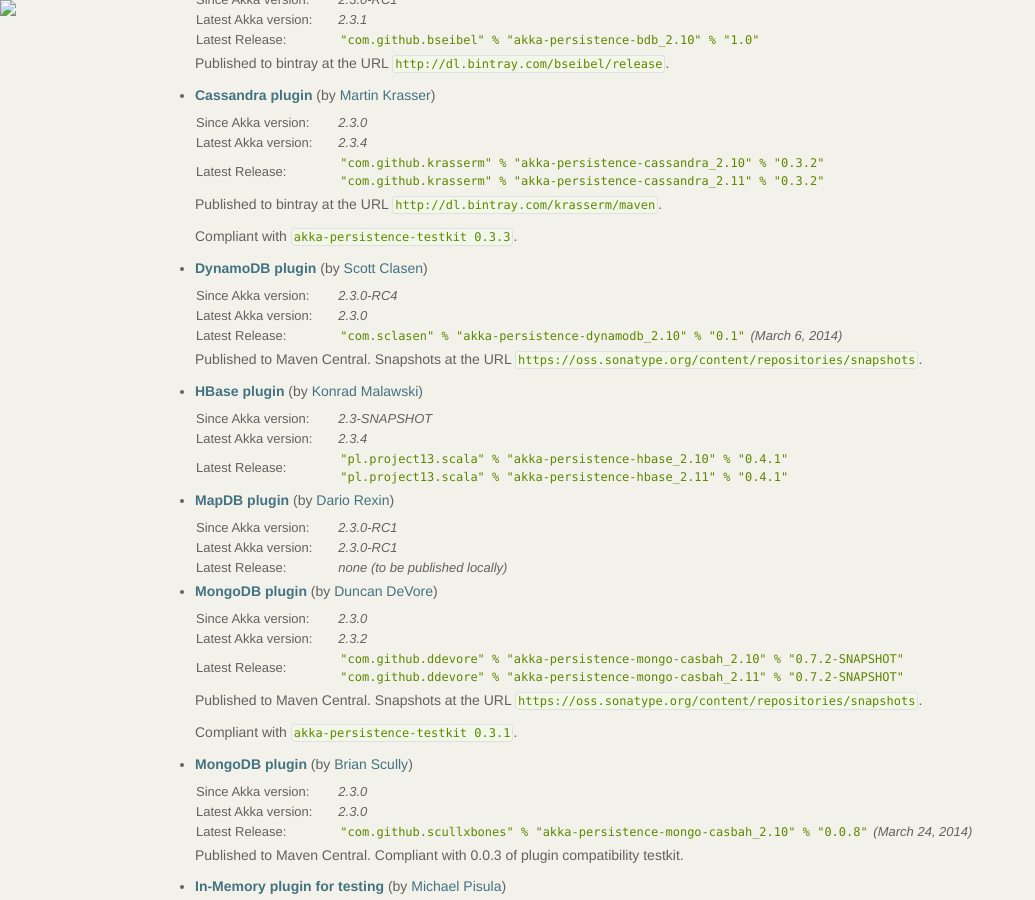
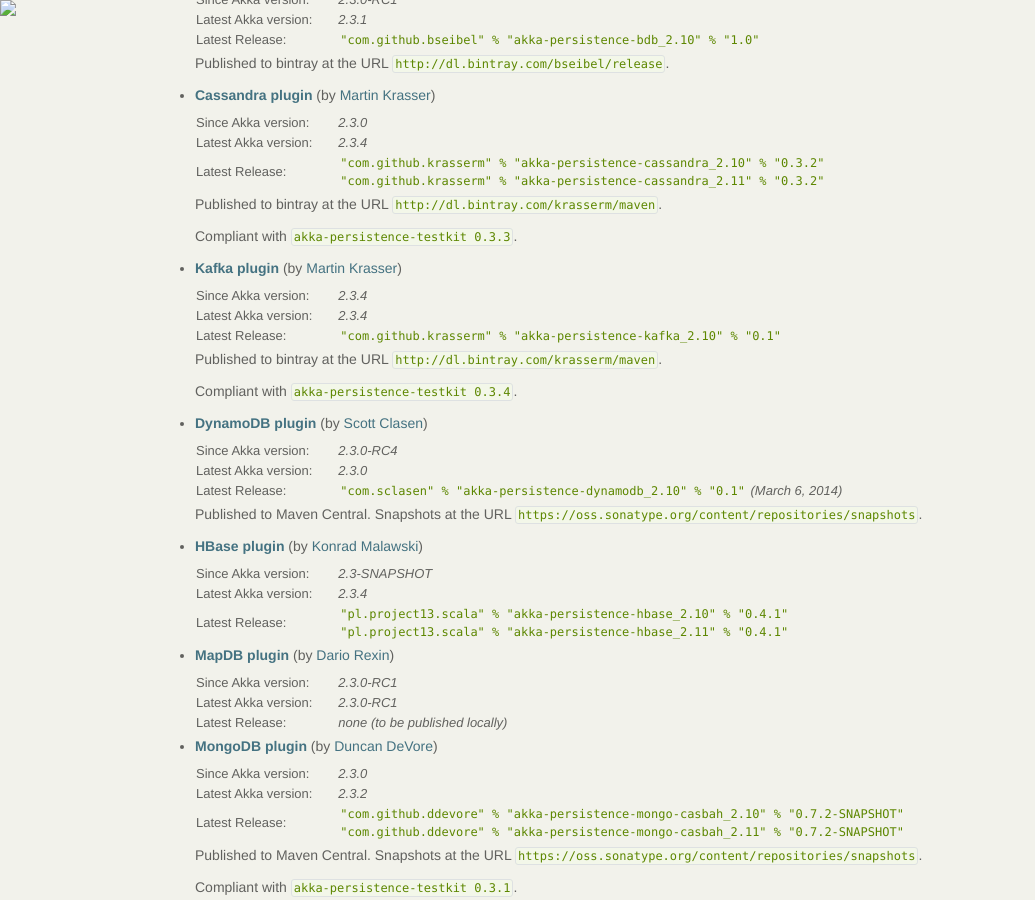
Before and after one commit to raboof/akka.github.com, a Jekyll site: the page built from community/index.md, in a window 1280 px wide and 900 px high, scrolled down 3705 px. Shown: the whole window, without its empty margins (0-1035 px from the left). Built offline with Jekyll 4.4.1, drawn with Linux system fonts in a browser that asks for light colours.

Commit message:
First release of Kafka plugin

```diff
--- a/community/index.md
+++ b/community/index.md
@@ -320,6 +320,18 @@
 
   Compliant with <code>akka-persistence-testkit 0.3.3</code>.
 
+* **[Kafka plugin](https://github.com/krasserm/akka-persistence-kafka/)** (by [Martin Krasser](https://github.com/krasserm))
+
+  <table class="stats">
+  <tr><td>Since Akka version:</td><td>2.3.4</td></tr>
+  <tr><td>Latest Akka version:</td><td>2.3.4</td></tr>
+  <tr><td>Latest Release:</td><td><code>"com.github.krasserm" % "akka-persistence-kafka_2.10" % "0.1"</code></td></tr>
+  </table>
+
+  Published to bintray at the URL `http://dl.bintray.com/krasserm/maven`.
+
+  Compliant with <code>akka-persistence-testkit 0.3.4</code>.
+
 * **[DynamoDB plugin](https://github.com/sclasen/akka-persistence-dynamodb/)** (by [Scott Clasen](https://github.com/sclasen))
 
   <table class="stats">
```
